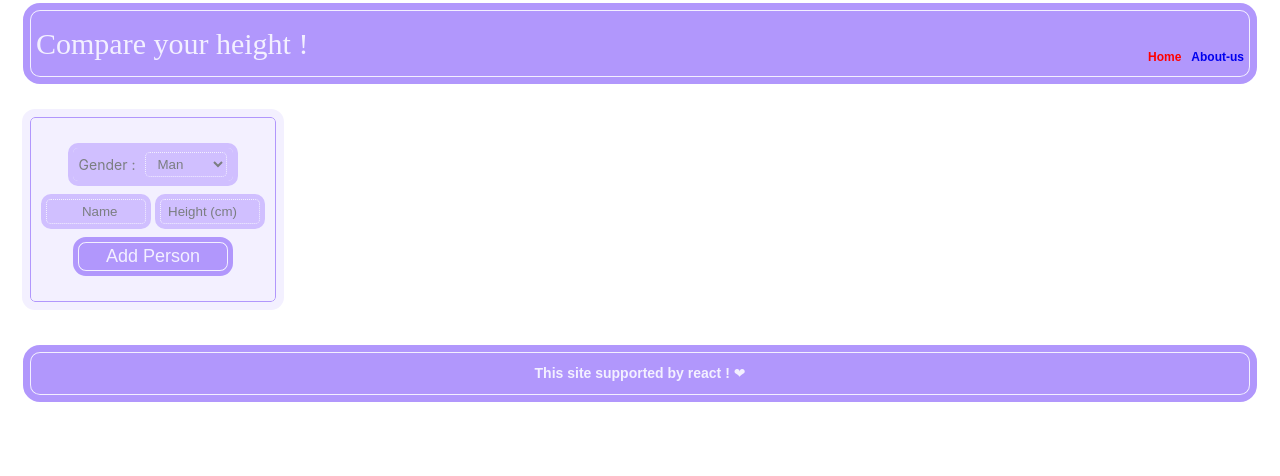
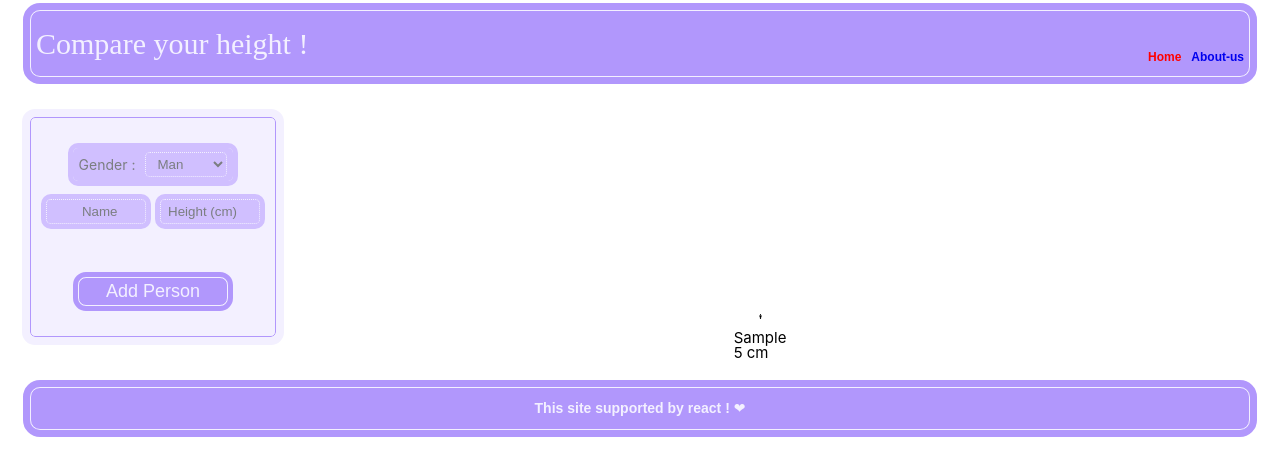
Before and after one commit to mahdikhalili1998/Compare-Height, a React (Vite) app: page / in a window 1280 px wide. Both pictures are taken after typing "Sample", "5" into the empty fields and a click on the button "Add Person". Shown: the top 476 px of the page. Built offline with nearby package versions, Linux system fonts and the light colour scheme; a web font is replaced by a local one.

Commit message:
new added

```diff
--- a/src/components/InputList.jsx
+++ b/src/components/InputList.jsx
@@ -5,21 +5,28 @@ import { InfoContext } from "../context/Provider";
 import UserInfoC from "./UserInfo";
 import { NavLink } from "react-router-dom";
 import Result from "../components/Result";
+
 function InputList() {
-  const resultfake = useContext(InfoContext);
-  const { compareHandler, result } = resultfake;
+  const { compareHandler, timeclass, empty, count, save } =
+    useContext(InfoContext);
 
   return (
     <div className={styles.Ri}>
       <div className={styles.firstContainer}>
         <div className={styles.InFirst}>
           <UserInfoC />
+          <div className={styles.error}>
+            <p className={!timeclass ? styles.error : styles.hide}>
+              fill the blanke
+            </p>
+          </div>
           <button onClick={compareHandler} className={styles.navii}>
             Add Person
           </button>
         </div>
       </div>
-      <div className={!result ? styles.result : styles.hide}>
+
+      <div className={empty ? styles.result : styles.hide}>
         <Result />
       </div>
     </div>
--- a/src/components/Result.jsx
+++ b/src/components/Result.jsx
@@ -2,17 +2,31 @@ import React, { useContext } from "react";
 import { InfoContext } from "../context/Provider";
 import { IoManSharp } from "react-icons/io5";
 import { IoWoman } from "react-icons/io5";
+import styles from "../css/result.module.css";
+import { Link } from "react-router-dom";
 function Result() {
-  const fakeresult = useContext(InfoContext);
-  const { Result, save, count } = fakeresult;
-
+  const { save, next, setNext } = useContext(InfoContext);
+  console.log(save);
   return (
-    <div>
-      <div style={{ fontSize: "4rem" }}>
-        {/* {count.gender === "man" ? <IoManSharp /> : <IoWoman />}
-        {count.gender === "man" ? <IoManSharp /> : <IoWoman />} */}
-      </div>
-    </div>
+    <>
+      <ul className={styles.ul}>
+        {save.map((item) => (
+          <li className={styles.li} key={item.id}>
+            <p className={styles.icon}>
+              {item.gender === "man" ? (
+                <IoManSharp style={{ fontSize: `${item.height}px` }} />
+              ) : (
+                <IoWoman style={{ fontSize: `${item.height}px` }} />
+              )}
+            </p>
+            <div className={styles.nh}>
+              <p style={{ height: "1.5rem" }}>{item.name}</p>
+              <p style={{ height: "1.5rem" }}>{`${item.height} cm`}</p>
+            </div>
+          </li>
+        ))}
+      </ul>
+    </>
   );
 }
 
--- a/src/components/UserInfo.jsx
+++ b/src/components/UserInfo.jsx
@@ -1,11 +1,10 @@
-import React, { useContext, useReducer } from "react";
+import React, { useContext, useReducer, useState } from "react";
 import styles from "../css/inputlist.module.css";
 import { InfoContext } from "../context/Provider";
 
 function UserInfoC() {
-  const result = useContext(InfoContext);
-  const { UserInfo, dispatch } = result;
-  // console.log(UserInfo);
+  const { UserInfo, dispatch, empty, setEmpty, count } =
+    useContext(InfoContext);
 
   return (
     <div className={styles.containerA}>
@@ -26,6 +25,7 @@ function UserInfoC() {
       </div>
       <div className={styles.containerC}>
         <input
+          className={styles.inputs}
           type="text"
           placeholder="  Name"
           value={UserInfo.name}
@@ -37,15 +37,23 @@ function UserInfoC() {
           }
         />
         <input
+          className={
+            count > -1
+              ? !empty
+                ? styles.inputs_error
+                : styles.inputs
+              : styles.inputs
+          }
           type="number"
           placeholder="Height (cm)"
           value={UserInfo.height}
-          onChange={(e) =>
+          onChange={(e) => {
+            e.target.value ? setEmpty(true) : setEmpty(false);
             dispatch({
               type: "height",
               payload: e.target.value,
-            })
-          }
+            });
+          }}
         />
       </div>
     </div>
--- a/src/context/Provider.jsx
+++ b/src/context/Provider.jsx
@@ -1,7 +1,8 @@
 import React, { useContext, useReducer, useState } from "react";
 import { createContext } from "react";
 import { v4 as uuidv4 } from "uuid";
-
+import styles from "../css/result.module.css";
+import Result from "../components/Result";
 export const InfoContext = createContext();
 const initialstate = { gender: "man", name: "", height: "", id: 0 };
 const reducer = (state, action) => {
@@ -31,17 +32,27 @@ const reducer = (state, action) => {
 
 function Provider({ children }) {
   const [UserInfo, dispatch] = useReducer(reducer, initialstate);
-  const [count, setCount] = useState(0);
+  const [count, setCount] = useState(-1);
   const [save, setSave] = useState([]);
-
-  const [result, setResult] = useState(true);
-
+  const [empty, setEmpty] = useState(false);
+  const [timeclass, setTimeclass] = useState(true);
+  const [next, setNext] = useState(true);
+  console.log(empty);
   const compareHandler = () => {
     setCount((count) => count + 1);
-    setSave({ ...UserInfo, id: uuidv4() });
+    {
+      !empty ? setSave([]) : save.push({ ...UserInfo, id: uuidv4() });
+    }
 
     dispatch({ type: "save" });
-    setResult(false);
+    if (!empty) {
+      setTimeout(() => {
+        setTimeclass(false);
+        setTimeout(() => {
+          setTimeclass(true);
+        }, 2000);
+      }, 0);
+    }
   };
 
   return (
@@ -52,10 +63,14 @@ function Provider({ children }) {
           dispatch,
           compareHandler,
           reducer,
-          result,
           save,
-
           count,
+          timeclass,
+          setTimeclass,
+          empty,
+          setEmpty,
+          next,
+          setNext,
         }}
       >
         {children}
--- a/src/css/inputlist.module.css
+++ b/src/css/inputlist.module.css
@@ -41,12 +41,20 @@
   display: flex;
   gap: 1.4rem;
 }
-.containerC input {
+.inputs {
   width: 10rem;
   padding: 0.4rem 0.6rem;
   background-color: #d0bfff;
   outline: 0.5rem solid #d0bfff;
   border: 1.5px dotted #f3f0ff;
+  border-radius: 0.5rem;
+}
+.inputs_error {
+  width: 10rem;
+  padding: 0.4rem 0.6rem;
+  background-color: #d0bfff;
+  outline: 0.5rem solid #d0bfff;
+  border: 1.8px solid rgb(228, 4, 4);
   border-radius: 0.5rem;
 }
 .containerA {
@@ -74,15 +82,25 @@
   text-align: center;
 }
 .Ri {
-  display:grid;
+  display: grid;
   grid-template-columns: 1fr 3fr;
 }
 .result {
   margin-left: 1rem;
+  margin-bottom: 2rem;
   justify-self: center;
 }
 .hide {
   display: none;
 }
+.error {
+  color: red;
+  font-size: 1rem;
+  font-weight: 500;
+  height: 1.7rem;
+}
+
+.input_border {
+}
 @media (max-width: 387px) {
 }
--- /dev/null
+++ b/src/css/result.module.css
@@ -0,0 +1,21 @@
+.ul {
+  height: 100%;
+  display: flex;
+  justify-content: center;
+
+  align-items: flex-end;
+}
+.li {
+  font-size: 2rem;
+  list-style: none;
+  display: flex;
+  flex-direction: column;
+  justify-content: center;
+  align-items: center;
+  margin-left: -9rem;
+}
+.nh {
+  font-size: 1.5rem;
+}
+.icon {
+}
--- /dev/null
+++ b/src/helper/warn.js
@@ -0,0 +1,3 @@
+import InputList from "../components/InputList";
+const warn = document.querySelector(".warn");
+console.log(warn);
```
Also changed, not shown: 1 other file (tests, documents, lock files or other folders).
